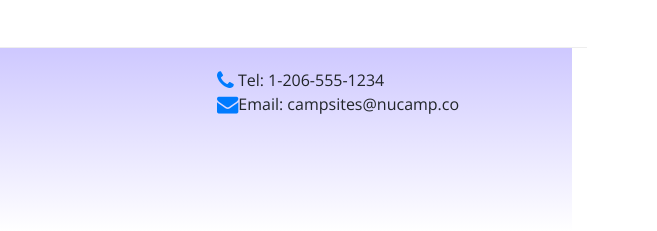
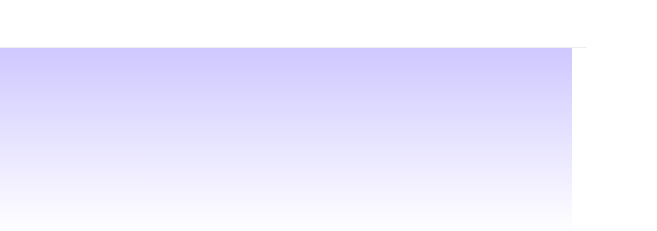
Before and after one commit to hayuni3/git-test, a website: page index.html in a window 1280 px wide. Shown: the part 777-1008 px from the top of the page, 623-1280 px from the left. Drawn offline with nearby package versions, Linux system fonts and the light colour scheme.

Commit message:
iconfonts

```diff
--- a/index.html
+++ b/index.html
@@ -104,8 +104,7 @@
                     <a href="http://youtube.com/"> <i class="fa-fa-youTube"></i></a>
                 </div>
                 <div class="col-sm-4">
-                    <i class="fa fa-phone fa-lg text-primary"></i> Tel: 1-206-555-1234<br />
-                    <i class="fa fa-envelope fa-lg text-primary"></i>Email: campsites@nucamp.co
+
                 </div>
             </div>
         </div>
```
